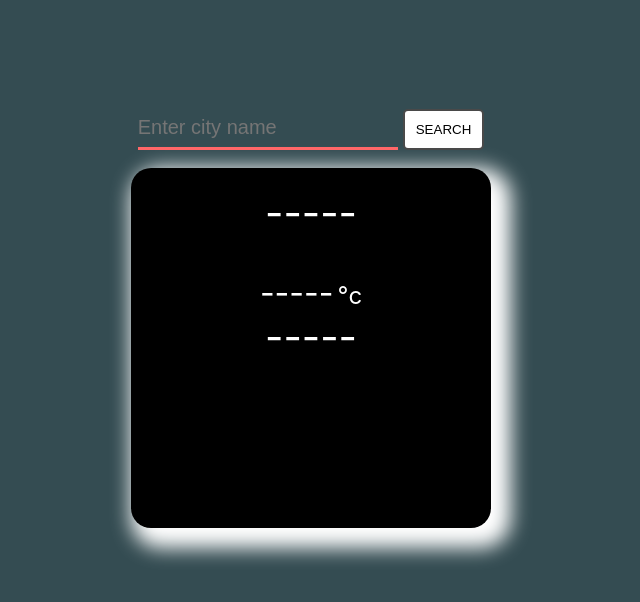
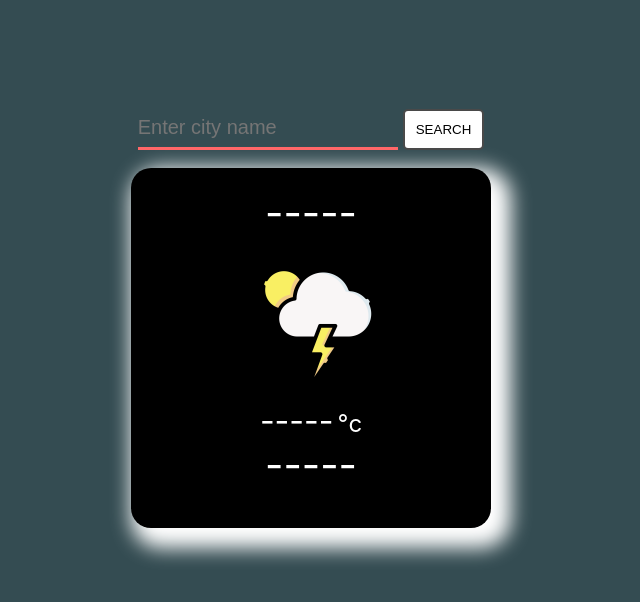
Before and after one commit to ritikjain626/Weather-app, a plain HTML site: page index.html in a window 1280 px wide. Shown: the whole page, without its empty margins (329-969 px from the left). Drawn offline with Linux system fonts and the light colour scheme; the site is published under a folder, as on GitHub Pages, so addresses that start at the root find nothing.

Commit message:
changed images path in html file

```diff
--- a/index.html
+++ b/index.html
@@ -25,7 +25,7 @@
         </div>
 
         <div id="temp">
-            <img id="temp-icon" src="/icons/scattered-thunderstorms.png" alt="">
+            <img id="temp-icon" src="./icons/scattered-thunderstorms.png" alt="">
             <p><span id="temp-val">-----</span> <span id="temp-unit"> &#176c </span></p>
         </div>
 
```
